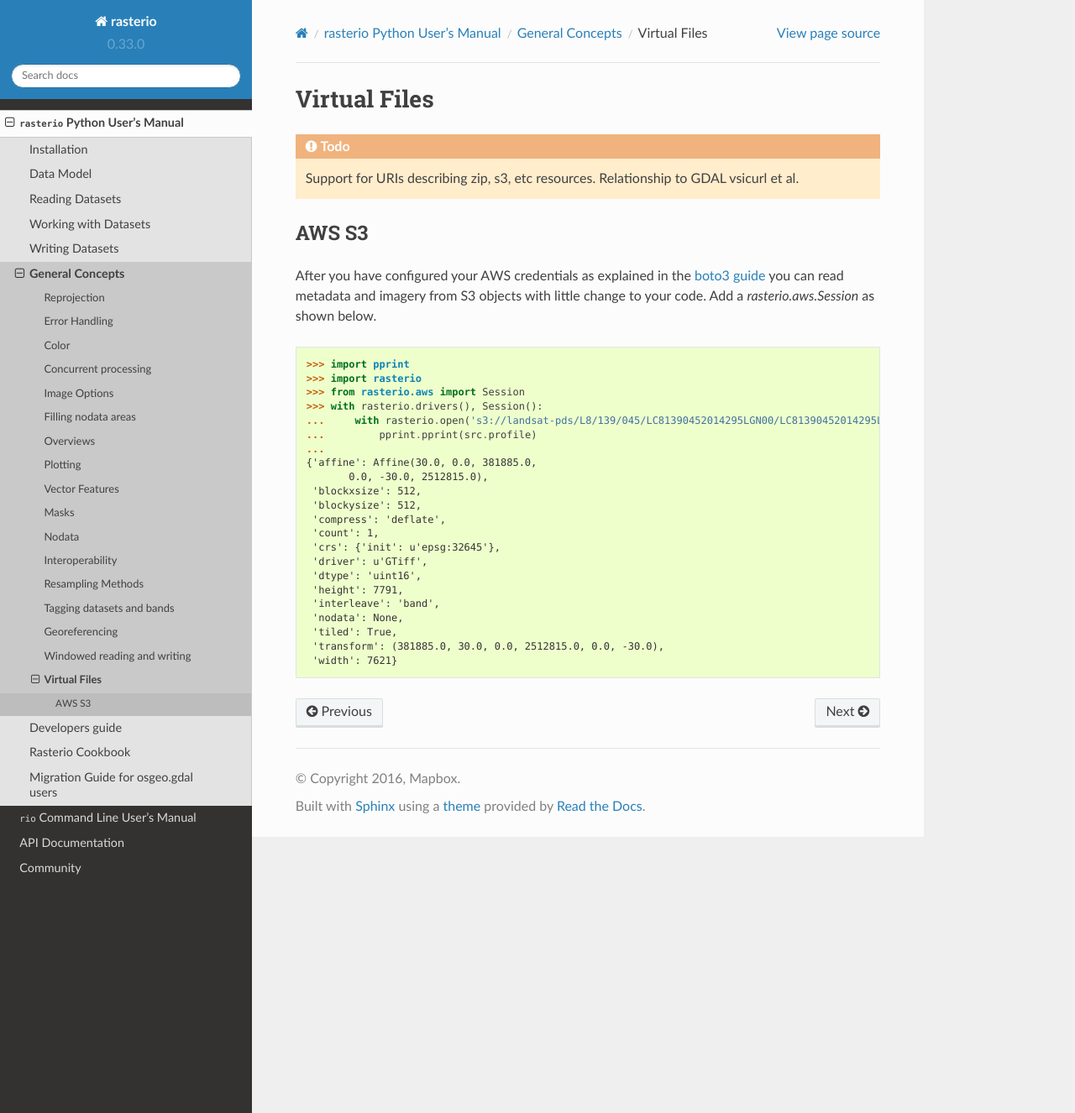
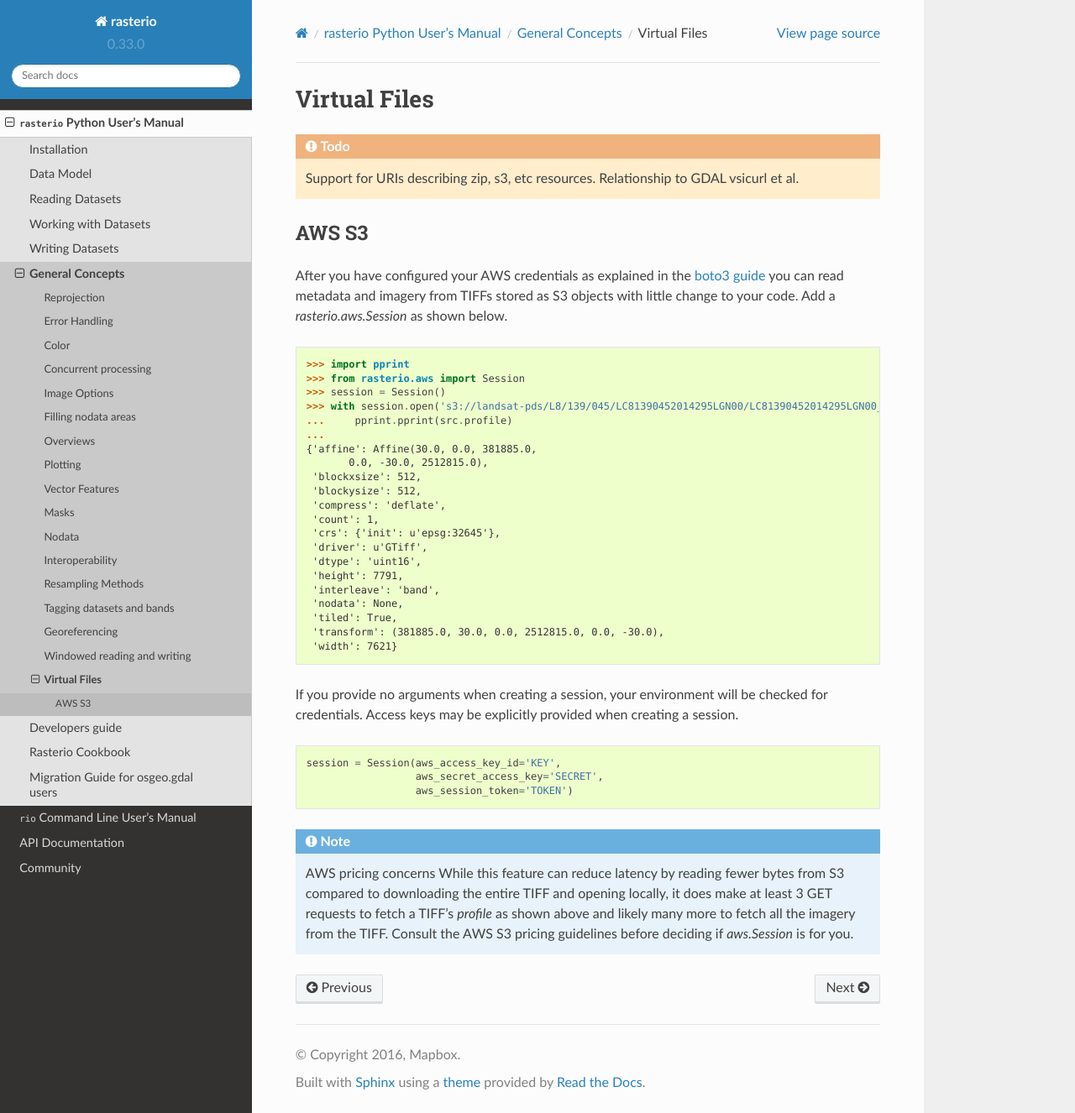
Before and after one commit to rasterio/rasterio, a Sphinx documentation site: the page built from docs/vsi.rst, in a window 1280 px wide and 1326 px high. Shown: the whole window at 84% size. Built offline with Sphinx 7.4.7 and the Read the Docs theme 2.0.0, drawn with Linux system fonts in a browser that asks for light colours.

Commit message:
Note about s3 pricing concerns

```diff
--- a/docs/vsi.rst
+++ b/docs/vsi.rst
@@ -11,17 +11,16 @@ AWS S3
 
 After you have configured your AWS credentials as explained in the `boto3 guide
 <http://boto3.readthedocs.org/en/latest/guide/configuration.html>`__ you can
-read metadata and imagery from S3 objects with little change to your code.
-Add a `rasterio.aws.Session` as shown below.
+read metadata and imagery from TIFFs stored as S3 objects with little change to
+your code.  Add a `rasterio.aws.Session` as shown below.
 
-.. code-block:: python
+.. code-block:: pycon
 
     >>> import pprint
-    >>> import rasterio
     >>> from rasterio.aws import Session
-    >>> with rasterio.drivers(), Session():
-    ...     with rasterio.open('s3://landsat-pds/L8/139/045/LC81390452014295LGN00/LC81390452014295LGN00_B1.TIF') as src:
-    ...         pprint.pprint(src.profile)
+    >>> session = Session()
+    >>> with session.open('s3://landsat-pds/L8/139/045/LC81390452014295LGN00/LC81390452014295LGN00_B1.TIF') as src:
+    ...     pprint.pprint(src.profile)
     ...
     {'affine': Affine(30.0, 0.0, 381885.0,
            0.0, -30.0, 2512815.0),
@@ -38,3 +37,20 @@ Add a `rasterio.aws.Session` as shown below.
      'tiled': True,
      'transform': (381885.0, 30.0, 0.0, 2512815.0, 0.0, -30.0),
      'width': 7621}
+
+If you provide no arguments when creating a session, your environment will be
+checked for credentials. Access keys may be explicitly provided when creating
+a session.
+
+.. code-block:: python
+
+    session = Session(aws_access_key_id='KEY',
+                      aws_secret_access_key='SECRET',
+                      aws_session_token='TOKEN')
+
+.. note:: AWS pricing concerns
+   While this feature can reduce latency by reading fewer bytes from S3
+   compared to downloading the entire TIFF and opening locally, it does
+   make at least 3 GET requests to fetch a TIFF's `profile` as shown above
+   and likely many more to fetch all the imagery from the TIFF. Consult the
+   AWS S3 pricing guidelines before deciding if `aws.Session` is for you.
```
